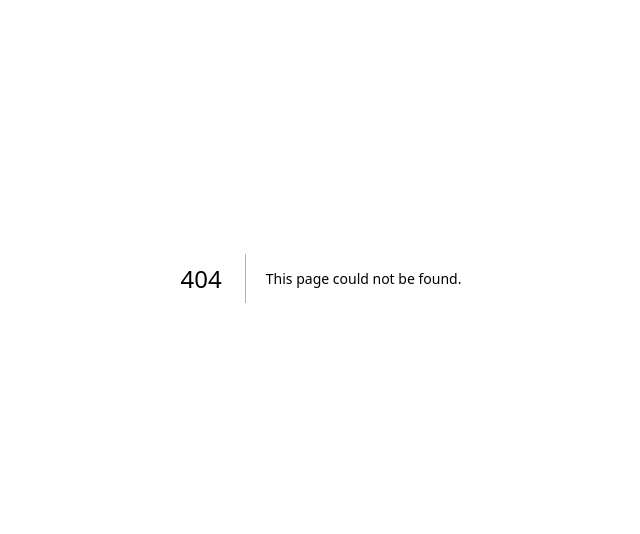
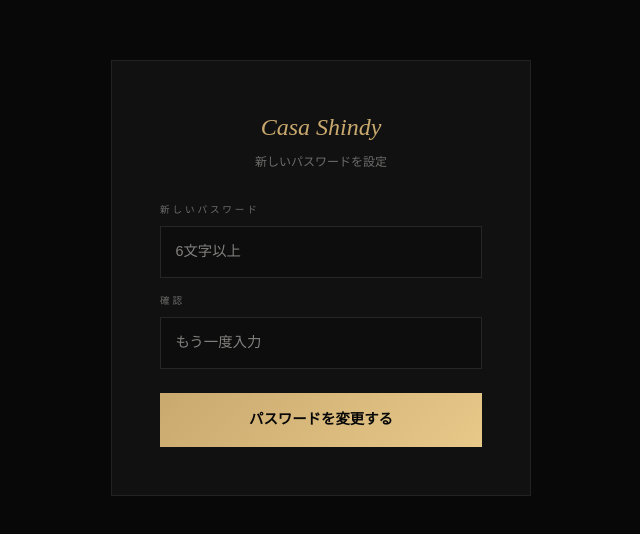
Before and after one commit to highpriestessnyc-lgtm/casa-shindy, a Next.js app: page /auth/update-password in a window 1280 px wide. Before the commit this address had no page. Shown: the part 122-656 px from the top of the page, without its empty margins (319-959 px from the left). Built offline with nearby package versions, Linux system fonts and the light colour scheme.

Commit message:
add update password page

```diff
--- /dev/null
+++ b/app/auth/update-password/page.tsx
@@ -0,0 +1,59 @@
+'use client'
+import { useState, useEffect } from 'react'
+import { createClient } from '@supabase/supabase-js'
+
+const supabase = createClient(
+  'https://gebjrhwfaoyjgmysplhb.supabase.co',
+  'eyJhbGciOiJIUzI1NiIsInR5cCI6IkpXVCJ9.eyJpc3MiOiJzdXBhYmFzZSIsInJlZiI6ImdlYmpyaHdmYW95amdteXNwbGhiIiwicm9sZSI6ImFub24iLCJpYXQiOjE3ODAyOTM0MjAsImV4cCI6MjA5NTg2OTQyMH0.uvRUg94EYo5bKCFJFLjf_bEqA4607gToTDje4HjgauA'
+)
+
+export default function UpdatePasswordPage() {
+  const [password, setPassword] = useState('')
+  const [confirm, setConfirm] = useState('')
+  const [loading, setLoading] = useState(false)
+  const [done, setDone] = useState(false)
+  const [error, setError] = useState('')
+
+  const handleUpdate = async (e: React.FormEvent) => {
+    e.preventDefault()
+    if (password !== confirm) { setError('パスワードが一致しません'); return }
+    if (password.length < 6) { setError('6文字以上で入力してください'); return }
+    setLoading(true)
+    setError('')
+    const { error } = await supabase.auth.updateUser({ password })
+    if (error) { setError(error.message); setLoading(false); return }
+    setDone(true)
+  }
+
+  if (done) return (
+    <main style={{ minHeight:'100vh', background:'#080808', display:'flex', alignItems:'center', justifyContent:'center', fontFamily:'sans-serif' }}>
+      <div style={{ textAlign:'center', color:'#f8f6f2' }}>
+        <div style={{ fontSize:'3rem', marginBottom:'1rem' }}>✅</div>
+        <h2 style={{ fontFamily:'serif', fontStyle:'italic', fontSize:'1.5rem', marginBottom:'1rem', fontWeight:300 }}>パスワードを変更しました</h2>
+        <a href="/auth/login" style={{ color:'#c9a96e', textDecoration:'none', fontSize:'0.85rem' }}>ログインする →</a>
+      </div>
+    </main>
+  )
+
+  return (
+    <main style={{ minHeight:'100vh', background:'#080808', display:'flex', alignItems:'center', justifyContent:'center', fontFamily:'sans-serif', padding:'2rem' }}>
+      <div style={{ width:'100%', maxWidth:420, background:'#111', padding:'3rem', border:'1px solid rgba(255,255,255,0.07)' }}>
+        <h1 style={{ fontFamily:'serif', fontStyle:'italic', fontSize:'1.5rem', color:'#c9a96e', textAlign:'center', marginBottom:'0.5rem' }}>Casa Shindy</h1>
+        <p style={{ fontSize:'0.75rem', color:'rgba(248,246,242,0.4)', textAlign:'center', marginBottom:'2rem' }}>新しいパスワードを設定</p>
+        {error && <div style={{ color:'#e84040', fontSize:'0.8rem', marginBottom:'1rem', padding:'0.8rem', background:'rgba(232,64,64,0.1)', border:'1px solid rgba(232,64,64,0.3)' }}>{error}</div>}
+        <form onSubmit={handleUpdate}>
+          <label style={{ fontSize:'0.6rem', letterSpacing:'0.3em', color:'rgba(248,246,242,0.4)', display:'block', marginBottom:'0.5rem' }}>新しいパスワード</label>
+          <input type="password" value={password} onChange={e=>setPassword(e.target.value)} required placeholder="6文字以上"
+            style={{ width:'100%', background:'#0d0d0d', border:'1px solid rgba(255,255,255,0.1)', color:'#f8f6f2', padding:'0.9rem', fontSize:'0.9rem', outline:'none', display:'block', marginBottom:'1rem' }} />
+          <label style={{ fontSize:'0.6rem', letterSpacing:'0.3em', color:'rgba(248,246,242,0.4)', display:'block', marginBottom:'0.5rem' }}>確認</label>
+          <input type="password" value={confirm} onChange={e=>setConfirm(e.target.value)} required placeholder="もう一度入力"
+            style={{ width:'100%', background:'#0d0d0d', border:'1px solid rgba(255,255,255,0.1)', color:'#f8f6f2', padding:'0.9rem', fontSize:'0.9rem', outline:'none', display:'block', marginBottom:'1.5rem' }} />
+          <button type="submit" disabled={loading}
+            style={{ width:'100%', background:'linear-gradient(135deg,#c9a96e,#e8c98a)', color:'#080808', padding:'1rem', border:'none', cursor:'pointer', fontWeight:'bold', fontSize:'0.9rem' }}>
+            {loading ? '...' : 'パスワードを変更する'}
+          </button>
+        </form>
+      </div>
+    </main>
+  )
+}
```
